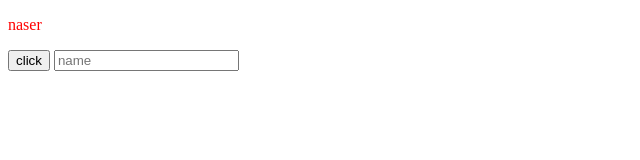
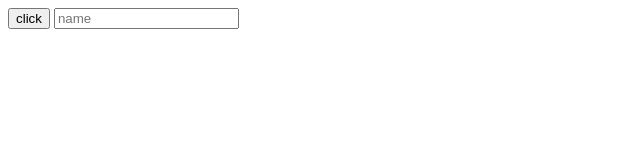
Before and after one commit to naser668/project-first, a plain HTML site: page index.html in a window 1280 px wide. Shown: the whole page, without its empty margins (0-640 px from the left). Drawn offline with Linux system fonts and the light colour scheme.

Commit message:
del p tag index,html

```diff
--- a/index.html
+++ b/index.html
@@ -7,7 +7,7 @@
 </head>
 <body>
 
-<p>naser</p>
+
 <button>click</button>
 <input placeholder="name">
 
```
